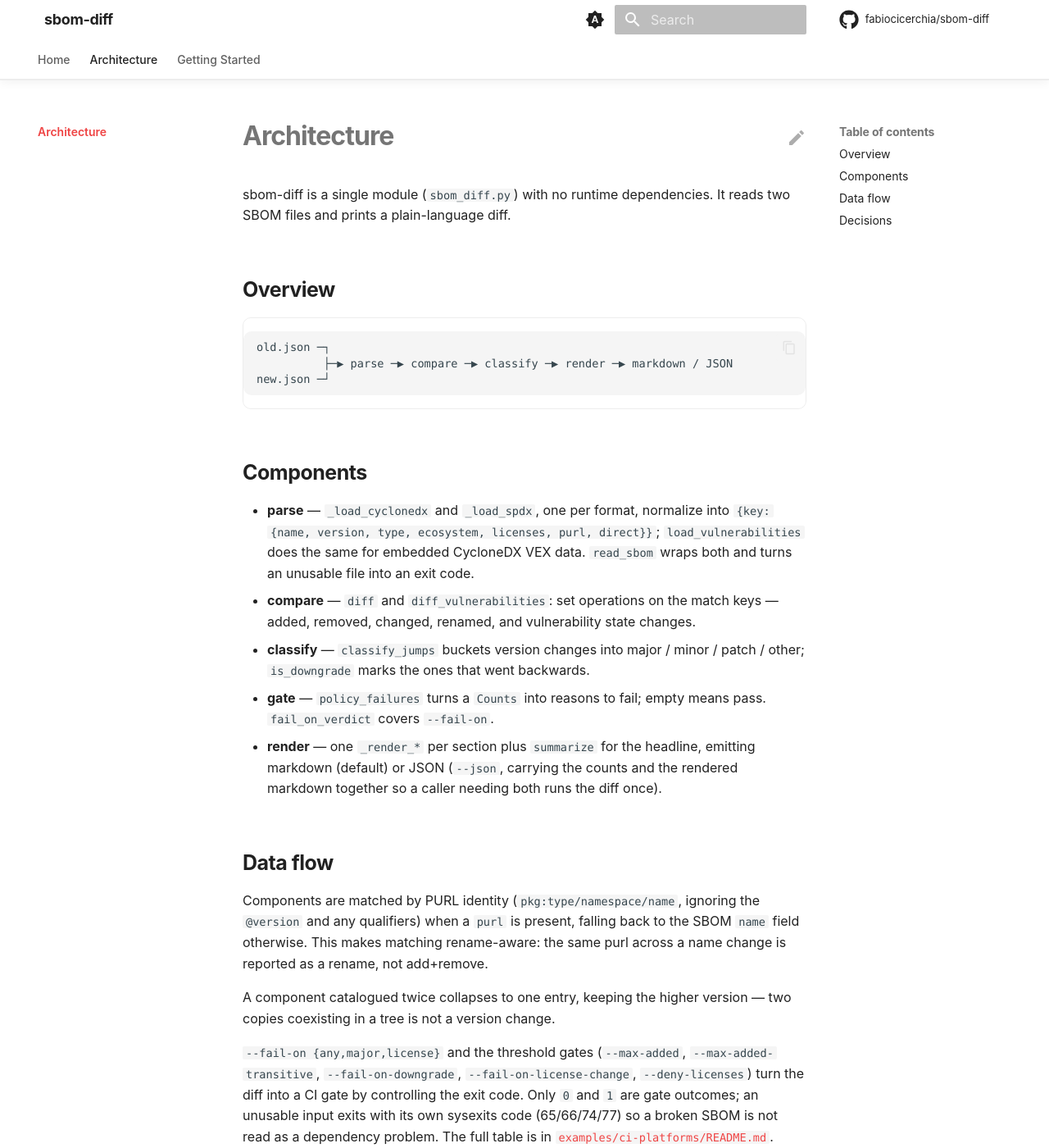
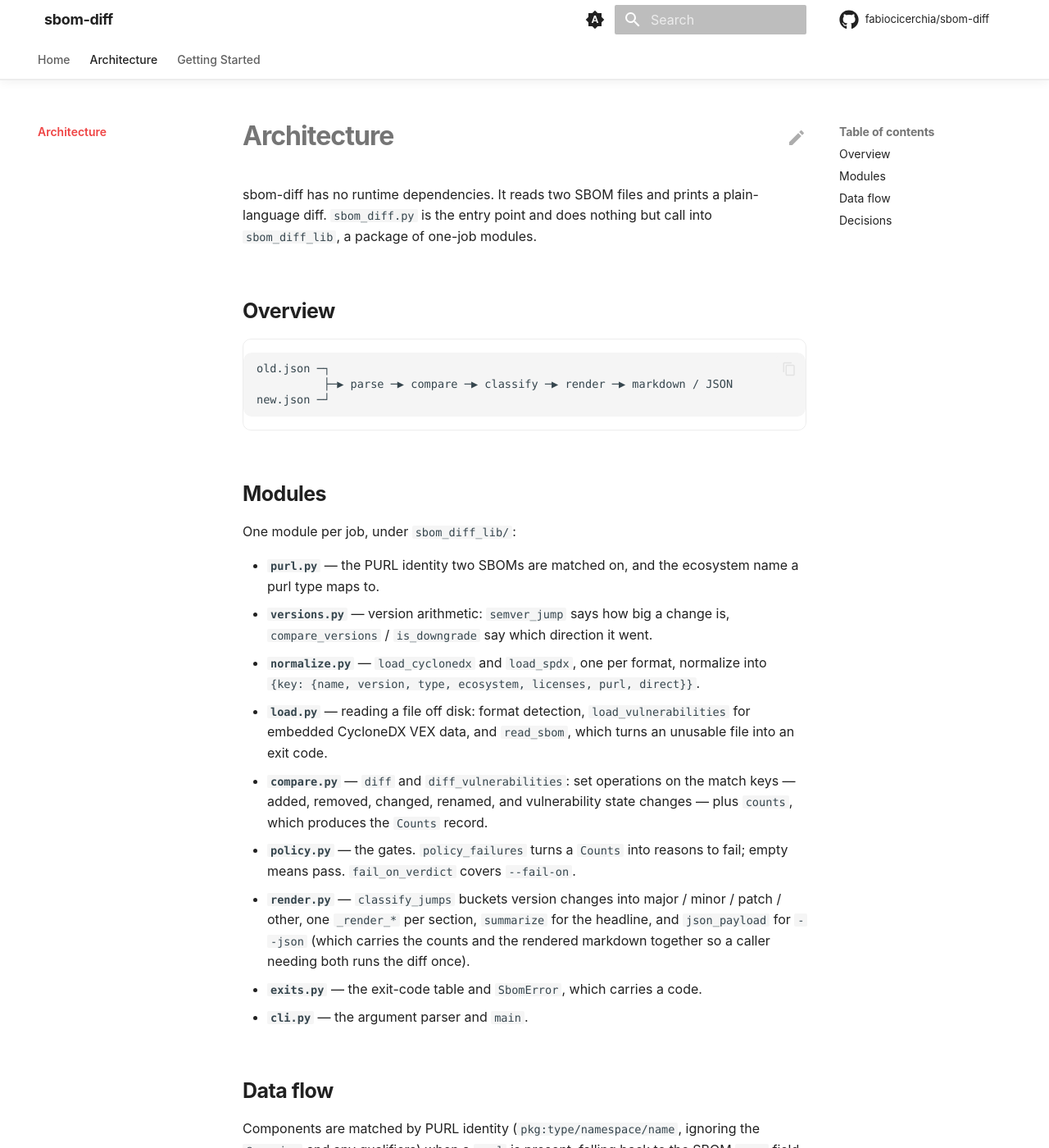
Before and after one commit to fabiocicerchia/sbom-diff, an MkDocs documentation site: the page built from docs/architecture.md, in a window 1280 px wide and 1400 px high. Shown: the whole window at 82% size. Built offline with MkDocs 1.6.1 and Material for MkDocs 9.7.7, drawn with Linux system fonts in a browser that asks for light colours; comment, search, counter and statistics services are not loaded.

Commit message:
docs(DOCS): describe the package layout and re-baseline automap
Co-Authored-By: Claude Opus 5 (1M context) <noreply@anthropic.com>
Claude-Session: https://claude.ai/code/session_01FYquPM8rKJHXEEpxsbymj1

````diff
--- a/docs/architecture.md
+++ b/docs/architecture.md
@@ -1,7 +1,8 @@
 # Architecture
 
-sbom-diff is a single module (`sbom_diff.py`) with no runtime dependencies. It
-reads two SBOM files and prints a plain-language diff.
+sbom-diff has no runtime dependencies. It reads two SBOM files and prints a
+plain-language diff. `sbom_diff.py` is the entry point and does nothing but
+call into `sbom_diff_lib`, a package of one-job modules.
 
 ## Overview
 
@@ -11,21 +12,31 @@ old.json ─┐
 new.json ─┘
 ```
 
-## Components
+## Modules
 
-- **parse** — `_load_cyclonedx` and `_load_spdx`, one per format, normalize
-  into `{key: {name, version, type, ecosystem, licenses, purl, direct}}`;
-  `load_vulnerabilities` does the same for embedded CycloneDX VEX data.
-  `read_sbom` wraps both and turns an unusable file into an exit code.
-- **compare** — `diff` and `diff_vulnerabilities`: set operations on the match
-  keys — added, removed, changed, renamed, and vulnerability state changes.
-- **classify** — `classify_jumps` buckets version changes into major / minor /
-  patch / other; `is_downgrade` marks the ones that went backwards.
-- **gate** — `policy_failures` turns a `Counts` into reasons to fail; empty
-  means pass. `fail_on_verdict` covers `--fail-on`.
-- **render** — one `_render_*` per section plus `summarize` for the headline,
-  emitting markdown (default) or JSON (`--json`, carrying the counts and the
+One module per job, under `sbom_diff_lib/`:
+
+- **`purl.py`** — the PURL identity two SBOMs are matched on, and the
+  ecosystem name a purl type maps to.
+- **`versions.py`** — version arithmetic: `semver_jump` says how big a change
+  is, `compare_versions` / `is_downgrade` say which direction it went.
+- **`normalize.py`** — `load_cyclonedx` and `load_spdx`, one per format,
+  normalize into `{key: {name, version, type, ecosystem, licenses, purl,
+  direct}}`.
+- **`load.py`** — reading a file off disk: format detection,
+  `load_vulnerabilities` for embedded CycloneDX VEX data, and `read_sbom`,
+  which turns an unusable file into an exit code.
+- **`compare.py`** — `diff` and `diff_vulnerabilities`: set operations on the
+  match keys — added, removed, changed, renamed, and vulnerability state
+  changes — plus `counts`, which produces the `Counts` record.
+- **`policy.py`** — the gates. `policy_failures` turns a `Counts` into reasons
+  to fail; empty means pass. `fail_on_verdict` covers `--fail-on`.
+- **`render.py`** — `classify_jumps` buckets version changes into major /
+  minor / patch / other, one `_render_*` per section, `summarize` for the
+  headline, and `json_payload` for `--json` (which carries the counts and the
   rendered markdown together so a caller needing both runs the diff once).
+- **`exits.py`** — the exit-code table and `SbomError`, which carries a code.
+- **`cli.py`** — the argument parser and `main`.
 
 ## Data flow
 
````
Also changed, not shown: CLAUDE.md (+4 -2 lines), .automap.baseline.json.
